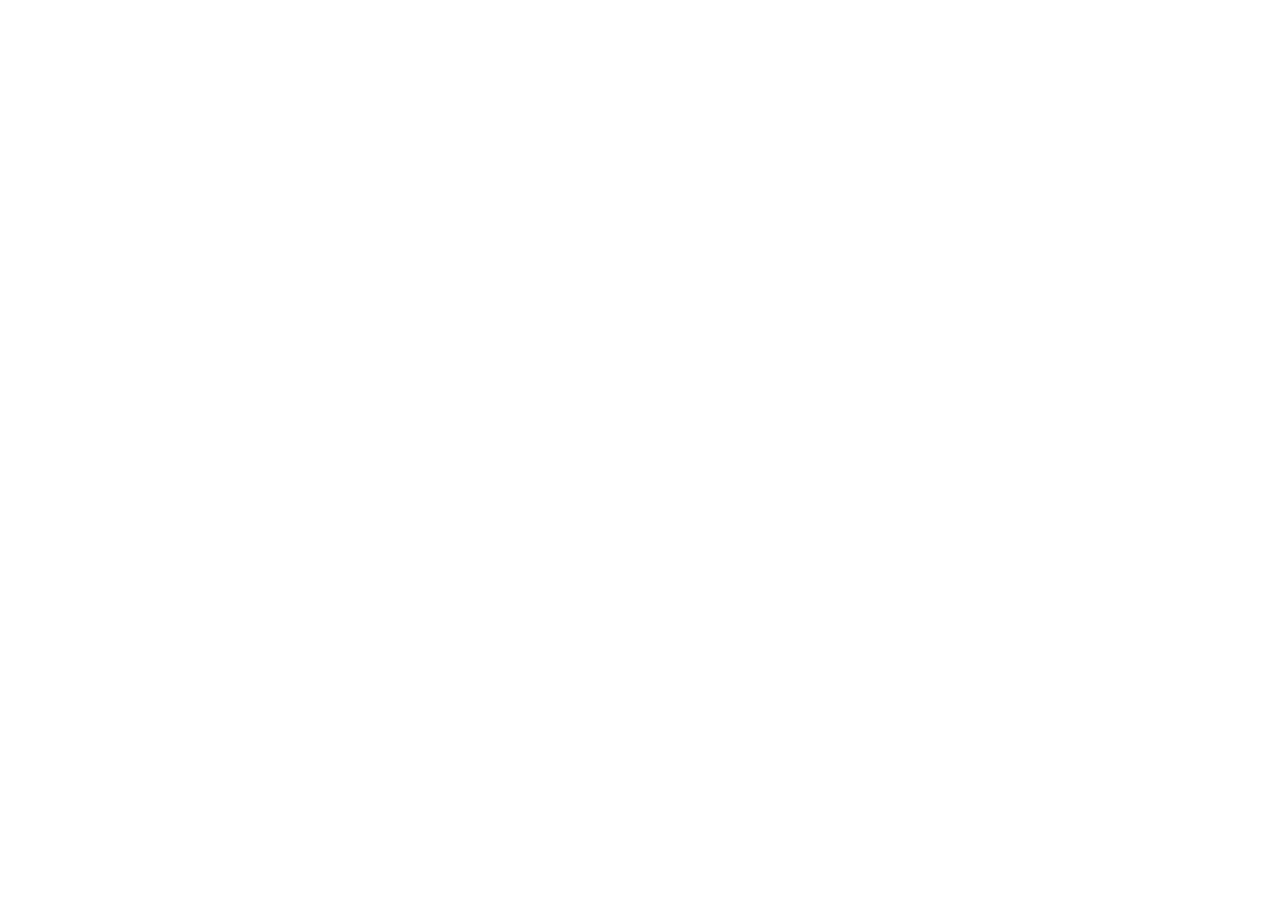
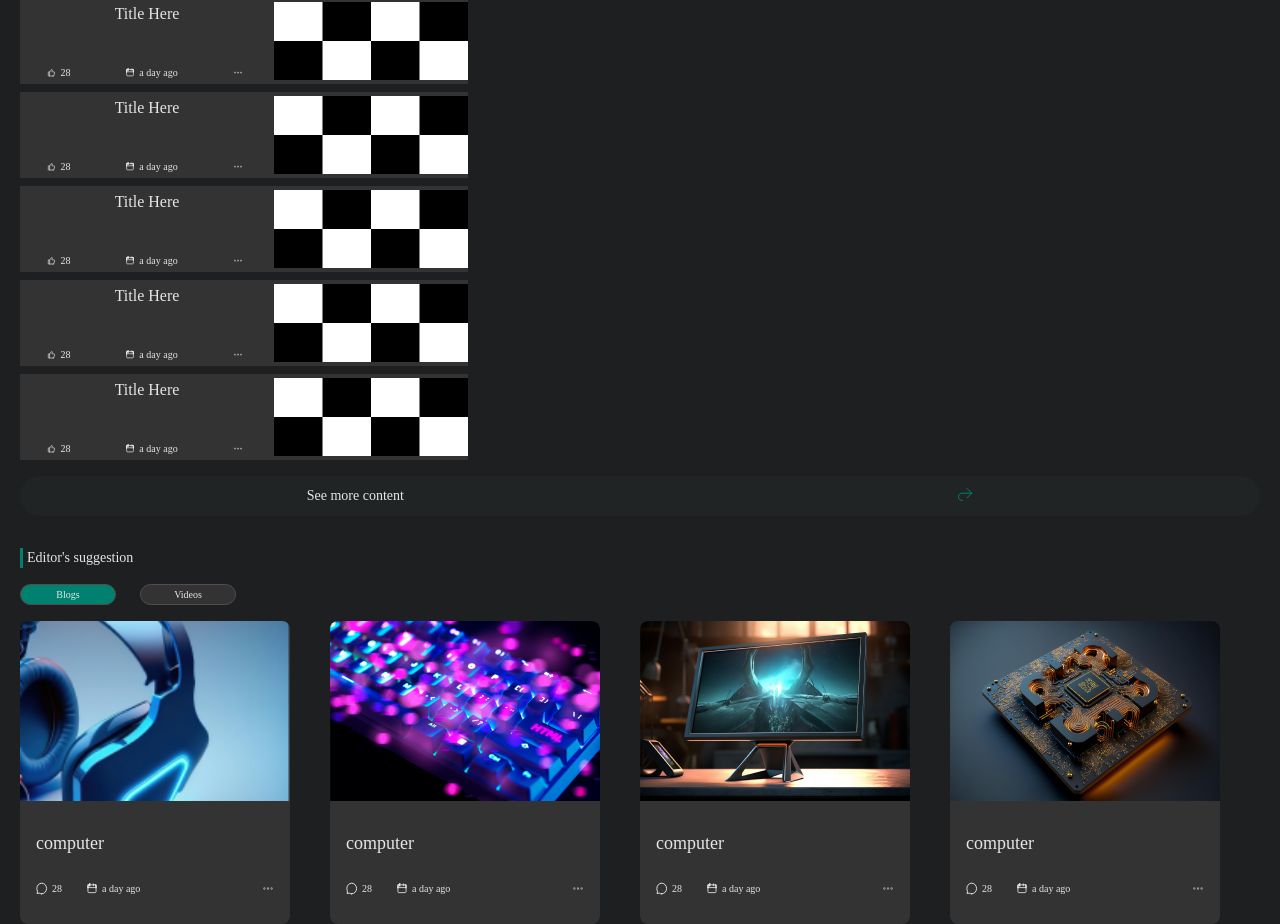
Before and after one commit to Nayvi1/TechnoNews, a React (Vite) app: page / in a window 1280 px wide. Shown: the part 974-1898 px from the top of the page. Before the commit the page ends 900 px from the top, so only its background shows below. Built offline with nearby package versions, Linux system fonts and the light colour scheme; a web font is replaced by a local one.

Commit message:
waiting for ui

```diff
--- a/src/Pages/Home.jsx
+++ b/src/Pages/Home.jsx
@@ -1,5 +1,6 @@
 import BlogsSlider from "../components/BlogsSlider";
 import Header from "../components/Header";
+import LatestPosts from "../components/LatestPosts";
 import Navbar from "../components/Navbar";
 
 function Home() {
@@ -7,8 +8,9 @@
     <>
       <Navbar />
       <Header />
-      <BlogsSlider/>
-
+      <BlogsSlider />
+      <LatestPosts />
+      <BlogsSlider />
     </>
   );
 }
--- a/src/components/BlogsSlider.jsx
+++ b/src/components/BlogsSlider.jsx
@@ -5,18 +5,28 @@
 
 import "swiper/css";
 import "swiper/css/free-mode";
+import { useState } from "react";
 
 function BlogsSlider() {
+  const [onBlogTab, setOnBlogTab] = useState(true);
   return (
     <div className="mt-8">
       <h2 className="text-sm border-l-[3px] border-l-kongFoPanda pl-1">
         Editor&apos;s suggestion
       </h2>
       <div className="flex items-center gap-6 mt-4">
-        <Button>Blogs</Button>
-        <Button>Videos</Button>
+        <Button onClick={() => setOnBlogTab(true)} isActive={onBlogTab}>
+          Blogs
+        </Button>
+        <Button onClick={() => setOnBlogTab(false)} isActive={!onBlogTab}>
+          Videos
+        </Button>
       </div>
-      <SwiperContainer />
+      {onBlogTab ? (
+        <SwiperContainer />
+      ) : (
+        " شیر 4 تومنی برسه(قسطی)سلام نیسان دارین؟(سمند)کیکمو خوردن😞😩😩😩😩😩😭(کروسان)هادی یه تراپی برو.لعلی؟گوشت چرخ کنکرم کراکو "
+      )}
     </div>
   );
 }
--- a/src/components/Button.jsx
+++ b/src/components/Button.jsx
@@ -1,7 +1,12 @@
 /* eslint-disable react/prop-types */
-function Button({ children }) {
+function Button({ children, isActive = false, onClick }) {
   return (
-    <button className="pl-3 pr-3 pt-[2px] pb-[2px] rounded-full text-[10px] font-p-extraLight border-[#544D4D] border-[1px] bg-grayFr w-24 ">
+    <button
+      onClick={onClick}
+      className={`pl-3 pr-3 pt-[2px] pb-[2px] rounded-full text-[10px] font-p-extraLight border-[#544D4D] border-[1px] ${
+        isActive ? "bg-kongFoPanda" : "bg-grayFr"
+      }  w-24`}
+    >
       {children}
     </button>
   );
--- /dev/null
+++ b/src/components/LatestPosts.jsx
@@ -0,0 +1,42 @@
+function LatestPosts() {
+  return (
+    <aside className="mt-6">
+      <h2 className="mb-3 text-3xl">The latest content</h2>
+      <div className="flex flex-col gap-2">
+        <Posts />
+        <Posts />
+        <Posts />
+        <Posts />
+        <Posts />
+      </div>
+      <button className="w-full p-[10px] bg-semiGray rounded-full mt-4 font-p-semiBold text-sm flex justify-around">
+        <span>See more content</span>
+        <img src="./svg/arrow.svg" alt="" />
+      </button>
+    </aside>
+  );
+}
+
+function Posts() {
+  return (
+    <div className="flex max-w-md pt-1 pb-1 bg-grayFr justify-between">
+      <div className="flex flex-col justify-between w-10/12">
+        <p className="text-center">Title Here</p>
+        <div className="[&_span]:text-[10px] flex items-center justify-around [&_img]:mr-1 [&>div]:flex [&>div]:items-center">
+          <div>
+            <img src="./svg/like.svg" alt="" />
+            <span>28</span>
+          </div>
+          <div>
+            <img src="./svg/calendar.svg" alt="" />
+            <span>a day ago</span>
+          </div>
+          <img src="./svg/threeDots.svg" className="cursor-pointer" alt="" />
+        </div>
+      </div>
+      <img src="./img/chess.png" alt="" className="" />
+    </div>
+  );
+}
+
+export default LatestPosts;
```
Also changed, not shown: public/img/chess.png (added), public/svg/like.svg (added).
